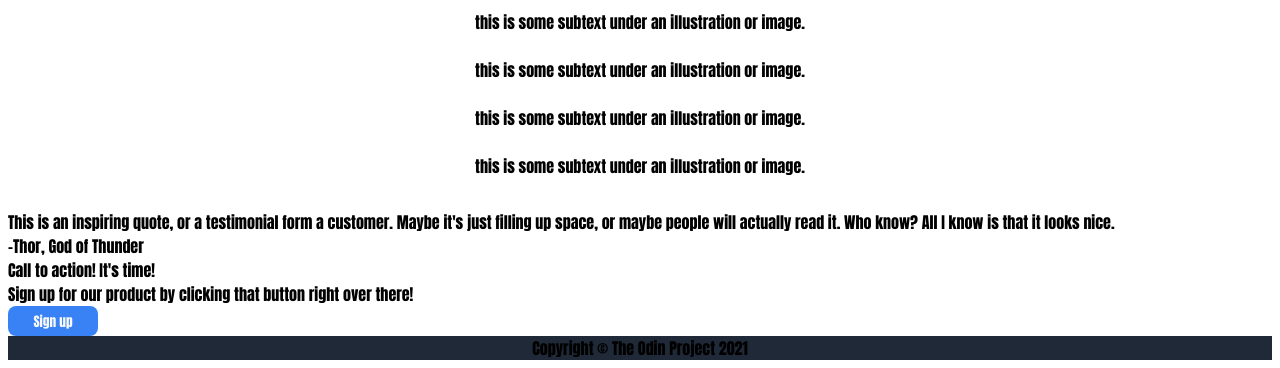
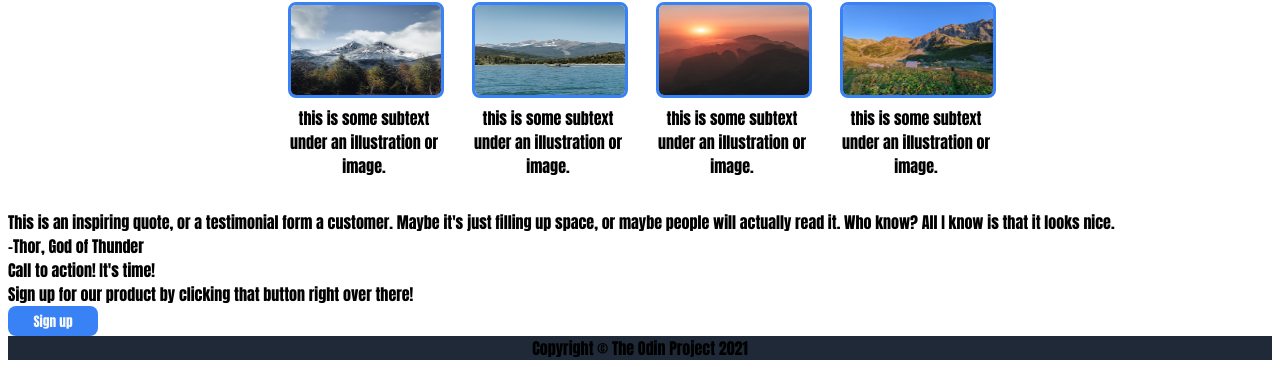
Before and after one commit to ojo88/Landing-Page, a plain HTML site: page index.html in a window 1280 px wide. Shown: the part 656-1024 px from the top of the page. Drawn offline with Linux system fonts and the light colour scheme.

Commit message:
complete styling for content section 1

```diff
--- a/index.html
+++ b/index.html
@@ -28,19 +28,19 @@
             <div class="infoHeader">Some random information.</div>
             <div class="infoBoxes">
                 <div class="randoInfo">
-                    <img src="" alt="">
+                    <img class="infoImage" src="pexels-alexander-popovkin-12784538.jpg" alt="Snowcapped mountains">
                     <div class="text">this is some subtext under an illustration or image.</div>
                 </div>
                 <div class="randoInfo">
-                    <img src="" alt="">
+                    <img class="infoImage" src="pexels-elijah-pilchard-12792288.jpg" alt="Mountain view from lake">
                     <div class="text">this is some subtext under an illustration or image.</div>
                 </div>
                 <div class="randoInfo">
-                    <img src="" alt="">
+                    <img class="infoImage" src="pexels-simone-defendi-12762122.jpg" alt="Mountain view during sunset">
                     <div class="text">this is some subtext under an illustration or image.</div>
                 </div>
                 <div class="randoInfo">
-                    <img src="" alt="">
+                    <img class="infoImage" src="pexels-kassandre-pedro-12798448.jpg" alt="View of mountain greenery">
                     <div class="text">this is some subtext under an illustration or image.</div>
                 </div>
             </div>
--- a/styles.css
+++ b/styles.css
@@ -99,3 +99,30 @@ button {
     padding: 32px;
 
 }
+
+.infoBoxes {
+    display: flex;
+    flex-flow: row nowrap;
+
+}
+
+.infoImage {
+    height: 90px;
+    width: 150px;
+    border-style: solid;
+    border-color: #3882f6;
+    border-radius: 8px;
+}
+
+.randoInfo {
+    display: flex;
+    flex-flow: column nowrap;
+    height: 160px;
+    width: 152px;
+    margin: 16px;
+}
+
+.text {
+    text-align: center;
+    margin-top: 8px;
+}
```
